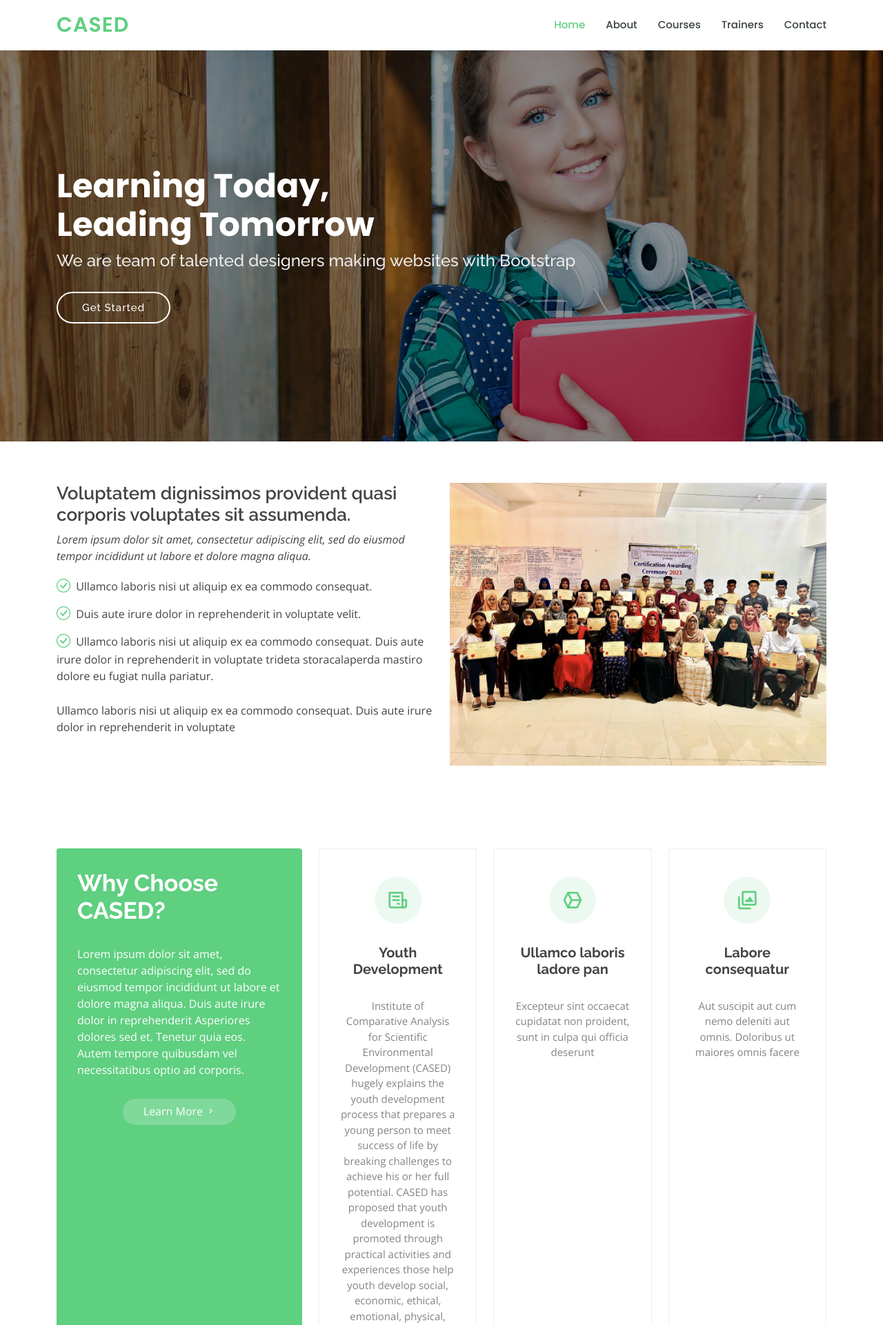
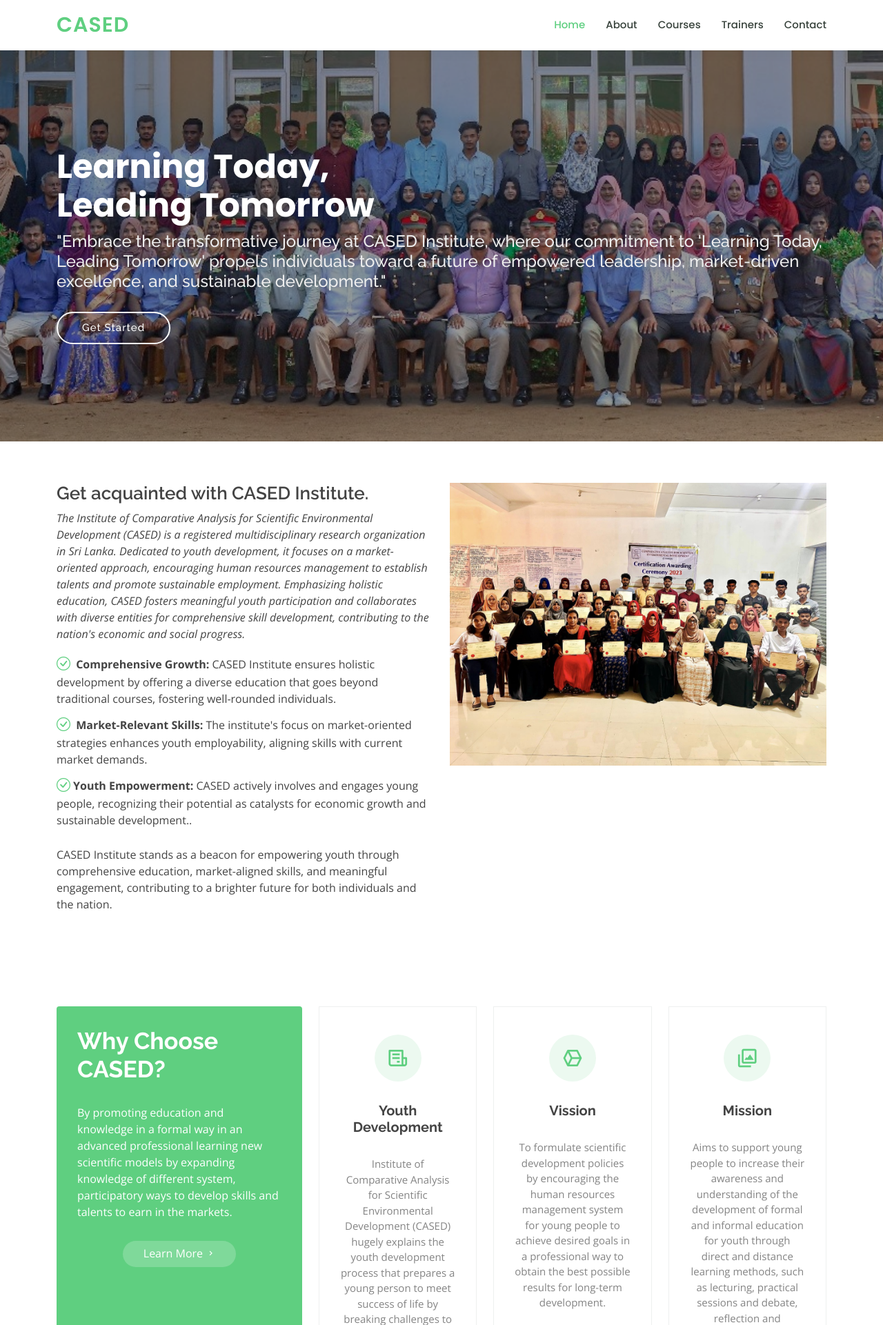
Before and after one commit to nnasik/cased.lk, a PHP site: page / in a window 1280 px wide. Shown: the top 1921 px of the page at 69% size. Run offline with PHP 8.4, Linux system fonts and the light colour scheme.

Commit message:
Update and link fix

```diff
--- a/index.php
+++ b/index.php
@@ -15,8 +15,8 @@
   <section id="hero" class="d-flex justify-content-center align-items-center">
     <div class="container position-relative" data-aos="zoom-in" data-aos-delay="100">
       <h1>Learning Today,<br>Leading Tomorrow</h1>
-      <h2>We are team of talented designers making websites with Bootstrap</h2>
-      <a href="courses.html" class="btn-get-started">Get Started</a>
+      <h2>"Embrace the transformative journey at CASED Institute, where our commitment to 'Learning Today, Leading Tomorrow' propels individuals toward a future of empowered leadership, market-driven excellence, and sustainable development."</h2>
+      <a href="courses.php" class="btn-get-started">Get Started</a>
     </div>
   </section><!-- End Hero -->
 
@@ -31,22 +31,19 @@
             <img src="assets/img/about.jpg" class="img-fluid" alt="">
           </div>
           <div class="col-lg-6 pt-4 pt-lg-0 order-2 order-lg-1 content">
-            <h3>Voluptatem dignissimos provident quasi corporis voluptates sit assumenda.</h3>
+            <h3>Get acquainted with CASED Institute.</h3>
             <p class="fst-italic">
-              Lorem ipsum dolor sit amet, consectetur adipiscing elit, sed do eiusmod tempor incididunt ut labore et
-              dolore
-              magna aliqua.
+              The Institute of Comparative Analysis for Scientific Environmental Development (CASED) is a registered multidisciplinary research organization in Sri Lanka. Dedicated to youth development, it focuses on a market-oriented approach, encouraging human resources management to establish talents and promote sustainable employment. Emphasizing holistic education, CASED fosters meaningful youth participation and collaborates with diverse entities for comprehensive skill development, contributing to the nation's economic and social progress.
             </p>
             <ul>
-              <li><i class="bi bi-check-circle"></i> Ullamco laboris nisi ut aliquip ex ea commodo consequat.</li>
-              <li><i class="bi bi-check-circle"></i> Duis aute irure dolor in reprehenderit in voluptate velit.</li>
-              <li><i class="bi bi-check-circle"></i> Ullamco laboris nisi ut aliquip ex ea commodo consequat. Duis aute
-                irure dolor in reprehenderit in voluptate trideta storacalaperda mastiro dolore eu fugiat nulla
-                pariatur.</li>
+              <li><i class="bi bi-check-circle"></i> <b>Comprehensive Growth:</b> CASED Institute ensures holistic development by offering a diverse education that goes beyond traditional courses, fostering well-rounded individuals.</li>
+              <li><i class="bi bi-check-circle"></i> <b>Market-Relevant Skills:</b> The institute's focus on market-oriented strategies enhances youth employability, aligning skills with current market demands.
+
+</li>
+              <li><i class="bi bi-check-circle"></i><b>Youth Empowerment:</b> CASED actively involves and engages young people, recognizing their potential as catalysts for economic growth and sustainable development..</li>
             </ul>
             <p>
-              Ullamco laboris nisi ut aliquip ex ea commodo consequat. Duis aute irure dolor in reprehenderit in
-              voluptate
+              CASED Institute stands as a beacon for empowering youth through comprehensive education, market-aligned skills, and meaningful engagement, contributing to a brighter future for both individuals and the nation.
             </p>
 
           </div>
@@ -64,10 +61,7 @@
             <div class="content">
               <h3>Why Choose CASED?</h3>
               <p>
-                Lorem ipsum dolor sit amet, consectetur adipiscing elit, sed do eiusmod tempor incididunt ut labore et
-                dolore magna aliqua. Duis aute irure dolor in reprehenderit
-                Asperiores dolores sed et. Tenetur quia eos. Autem tempore quibusdam vel necessitatibus optio ad
-                corporis.
+                By promoting education and knowledge in a formal way in an advanced professional learning new scientific models by expanding knowledge of different system, participatory ways to develop skills and talents to earn in the markets.
               </p>
               <div class="text-center">
                 <a href="about.html" class="more-btn">Learn More <i class="bx bx-chevron-right"></i></a>
@@ -87,16 +81,17 @@
                 <div class="col-xl-4 d-flex align-items-stretch">
                   <div class="icon-box mt-4 mt-xl-0">
                     <i class="bx bx-cube-alt"></i>
-                    <h4>Ullamco laboris ladore pan</h4>
-                    <p>Excepteur sint occaecat cupidatat non proident, sunt in culpa qui officia deserunt</p>
+                    <h4>Vission</h4>
+                    <p>To formulate scientific development policies by encouraging the human resources management system for young people to achieve desired goals in a professional way to obtain the best possible results for long-term development.
+</p>
                   </div>
                 </div>
                 <div class="col-xl-4 d-flex align-items-stretch">
                   <div class="icon-box mt-4 mt-xl-0">
                     <i class="bx bx-images"></i>
-                    <h4>Labore consequatur</h4>
-                    <p>Aut suscipit aut cum nemo deleniti aut omnis. Doloribus ut maiores omnis facere</p>
-                  </div>
+                    <h4>Mission</h4>
+                    <p>Aims to support young people to increase their awareness and understanding of the development of formal and informal education for youth through direct and distance learning methods, such as lecturing, practical sessions and debate, reflection and presentation, meetings, and discussions, to reduce the unemployment rate of youth in the market.
+</div>
                 </div>
               </div>
             </div><!-- End .content-->
--- a/trainers.php
+++ b/trainers.php
@@ -77,8 +77,6 @@
               </div>
             </div>
           </div>
-
-
         </div>
 
       </div>
```
Also changed, not shown: courses.php (+6 -12 lines), dip-english.php (+4 -6 lines), dip-hrm.php (+4 -7 lines), dip-office.php (+3 -6 lines), assets/img/hero-bg.jpg, assets/img/hero-bg2.jpg (added), assets/img/team-1.jpg (added), assets/img/trainers/hmanver.jpg, assets/img/trainers/hmanver3.jpg (added).
